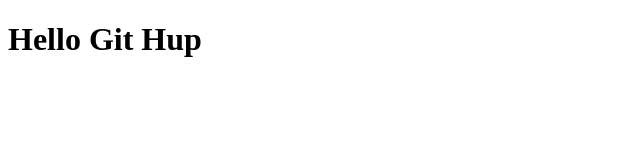
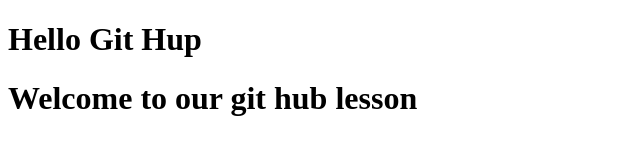
Before and after one commit to ChhaikoungChrea/testGitHubTeamWork, a plain HTML site: page index.html in a window 1280 px wide. Shown: the whole page, without its empty margins (0-640 px from the left). Drawn offline with Linux system fonts and the light colour scheme.

Commit message:
second commit

```diff
--- a/index.html
+++ b/index.html
@@ -7,5 +7,6 @@
 </head>
 <body>
     <h1>Hello Git Hup</h1>
+    <h1>Welcome to our git hub lesson</h1>
 </body>
 </html>
```
